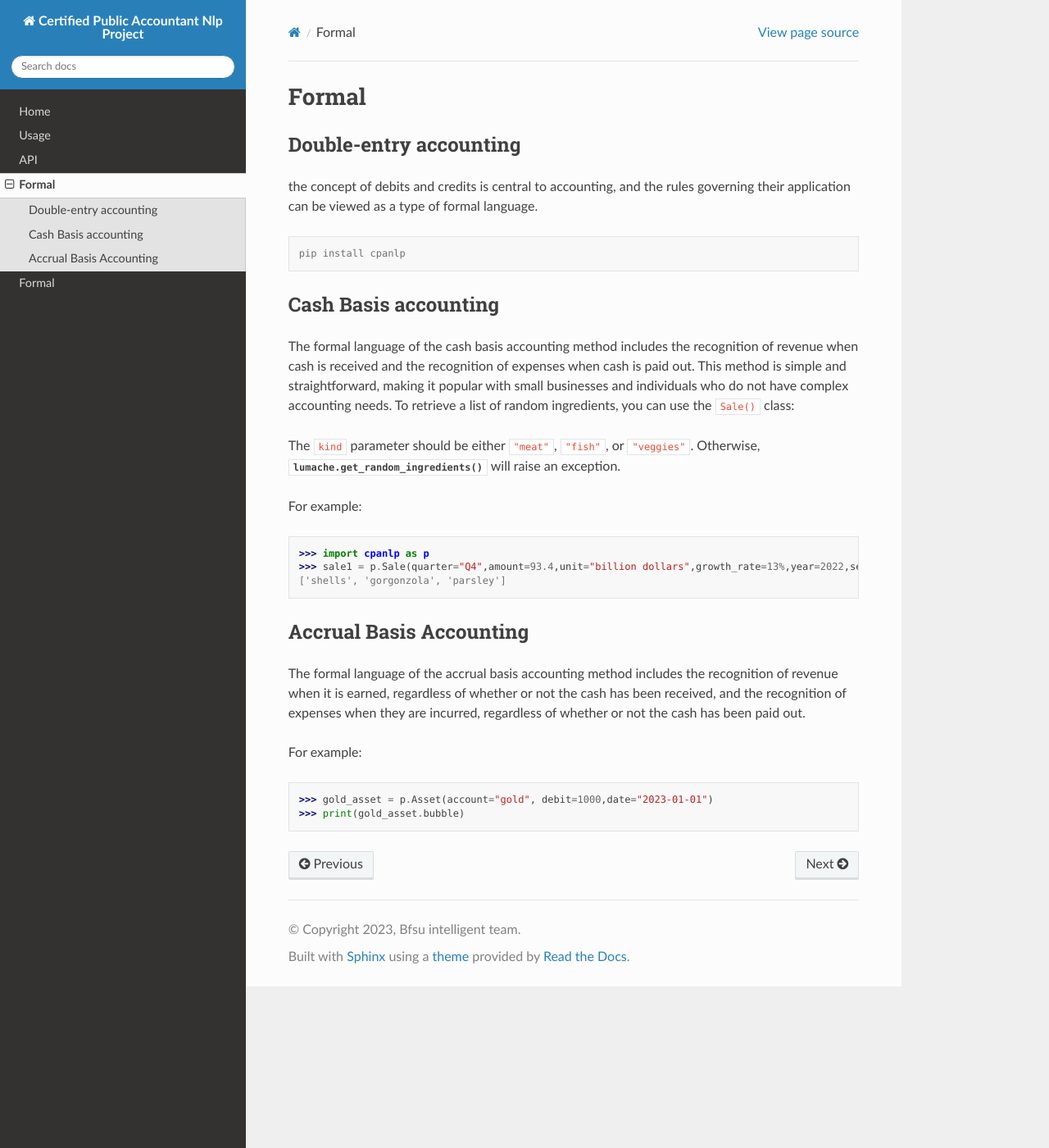
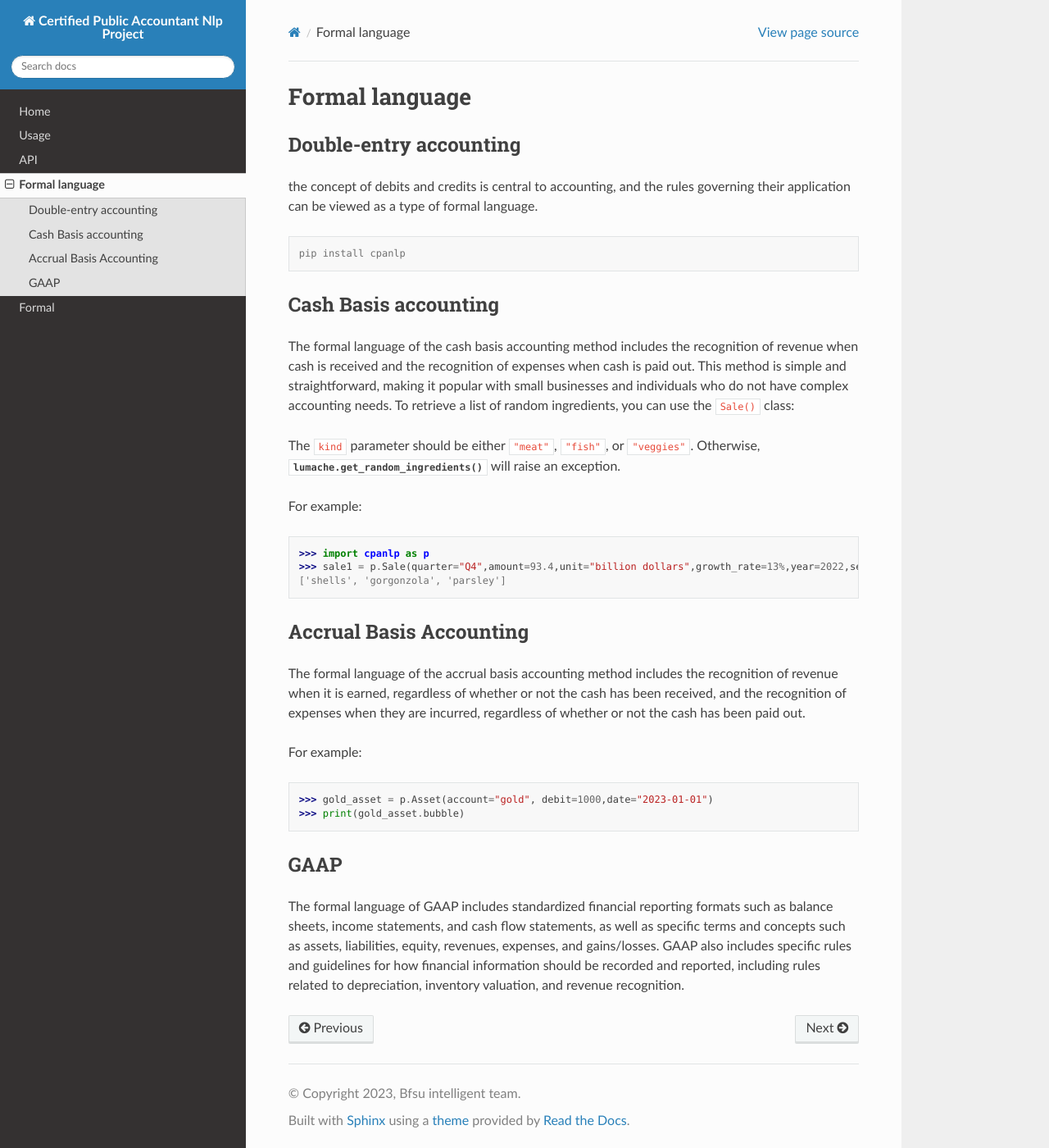
Before and after one commit to accounting-intelligent-ai/cpanlp, a Sphinx documentation site: the page built from docs/formal.rst, in a window 1280 px wide and 1400 px high. Shown: the whole window at 82% size. Built offline with Sphinx 7.4.7 and the Read the Docs theme 2.0.0, drawn with Linux system fonts in a browser that asks for light colours.

Commit message:
Add files via upload

```diff
--- a/docs/formal.rst
+++ b/docs/formal.rst
@@ -1,4 +1,4 @@
-Formal
+Formal language
 =====
 
 Double-entry accounting
@@ -37,3 +37,8 @@ For example:
 
 >>> gold_asset = p.Asset(account="gold", debit=1000,date="2023-01-01")
 >>> print(gold_asset.bubble)
+
+GAAP
+----------------
+
+The formal language of GAAP includes standardized financial reporting formats such as balance sheets, income statements, and cash flow statements, as well as specific terms and concepts such as assets, liabilities, equity, revenues, expenses, and gains/losses. GAAP also includes specific rules and guidelines for how financial information should be recorded and reported, including rules related to depreciation, inventory valuation, and revenue recognition.
```
